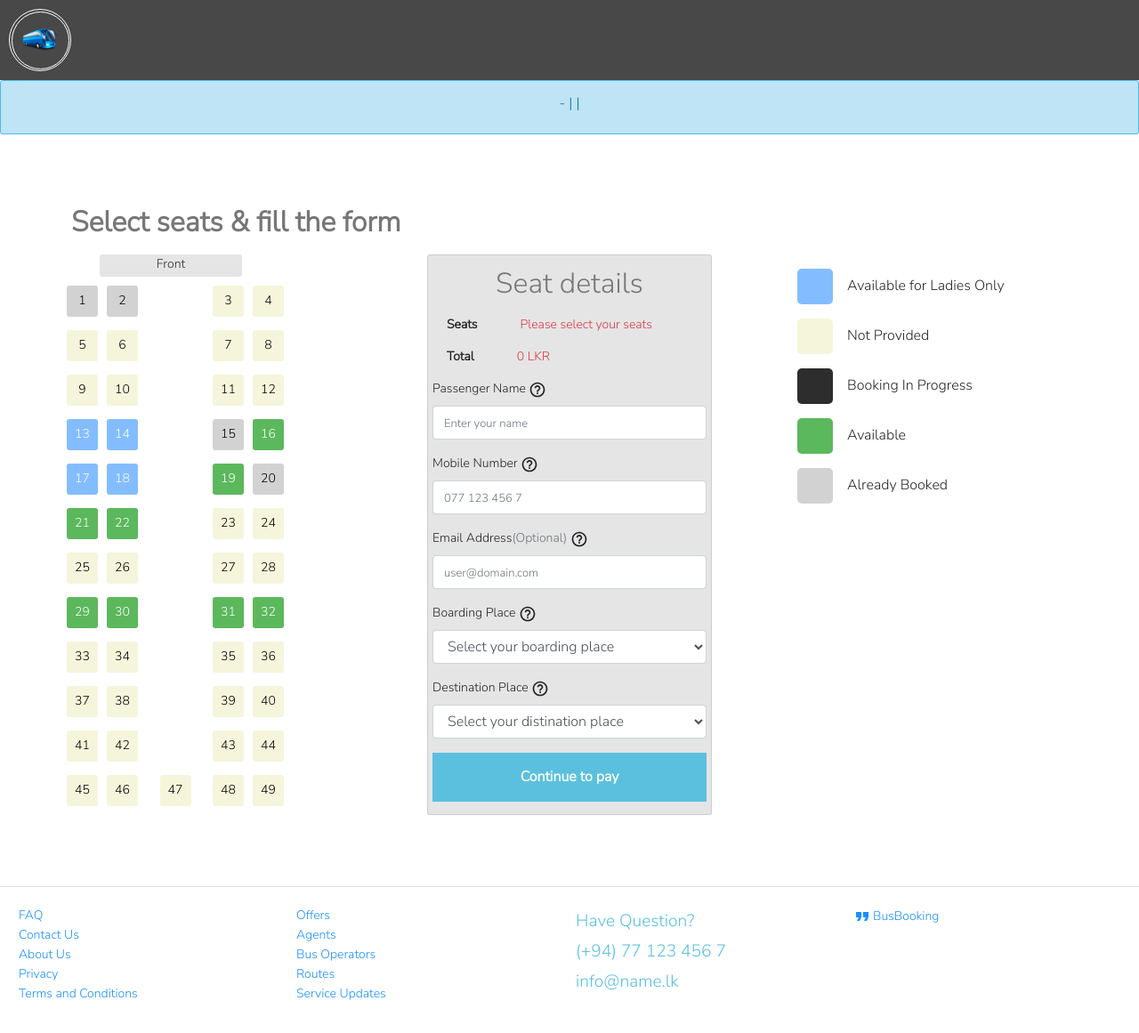
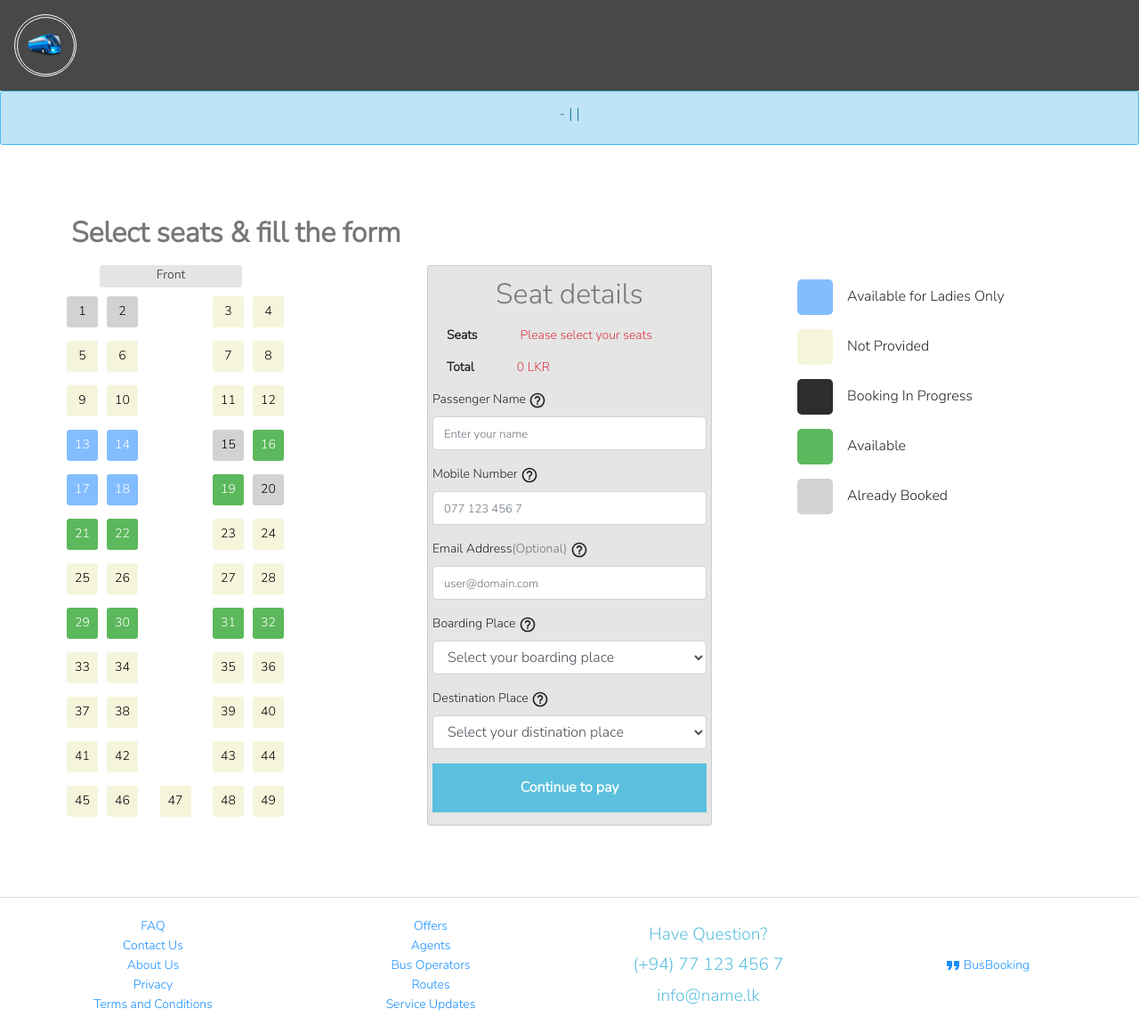
Before and after one commit to fairoaj/myOne, a React (Create React App) app: page /seats/1 in a window 1280 px wide. Shown: the whole page at 89% size. Built offline with nearby package versions, Linux system fonts and the light colour scheme.

Commit message:
Footer Header TitleBar Modified

```diff
--- a/package.json
+++ b/package.json
@@ -10,6 +10,7 @@
     "@testing-library/react": "^9.3.2",
     "@testing-library/user-event": "^7.1.2",
     "antd": "^4.6.6",
+    "firebase": "^7.22.0",
     "react": "^16.13.1",
     "react-dom": "^16.13.1",
     "react-router": "^5.2.0",
--- a/src/Components/Footer/styles.css
+++ b/src/Components/Footer/styles.css
@@ -4,8 +4,9 @@
 
 .footer {
   display: flex;
-  justify-content: center;
   padding: 1rem;
+  width: 100%;
+  flex: 1;
 }
 
 .footer__item {
@@ -13,6 +14,8 @@
   flex: 0.25;
   flex-direction: column;
   margin: 5px;
+  align-items: center;
+  justify-content: center;
 }
 
 @media (max-width: 700px) {
--- a/src/Components/Header/styles.css
+++ b/src/Components/Header/styles.css
@@ -1,7 +1,7 @@
 .header-container {
-  width: 100vw;
+  width: 100%;
   background-color: #484848;
-  padding: 10px;
+  padding: 1rem;
 }
 
 .logo-wrap {
--- a/src/Components/TitleBar/styles.css
+++ b/src/Components/TitleBar/styles.css
@@ -1,5 +1,5 @@
 .booking-info {
-  width: 100vw;
+  width: 100%;
   background-color: rgba(142, 208, 238, 0.575);
   border: 1px solid rgb(75, 187, 240);
   border-radius: 3px;
```
Also changed, not shown: 1 other file (tests, documents, lock files or other folders).
